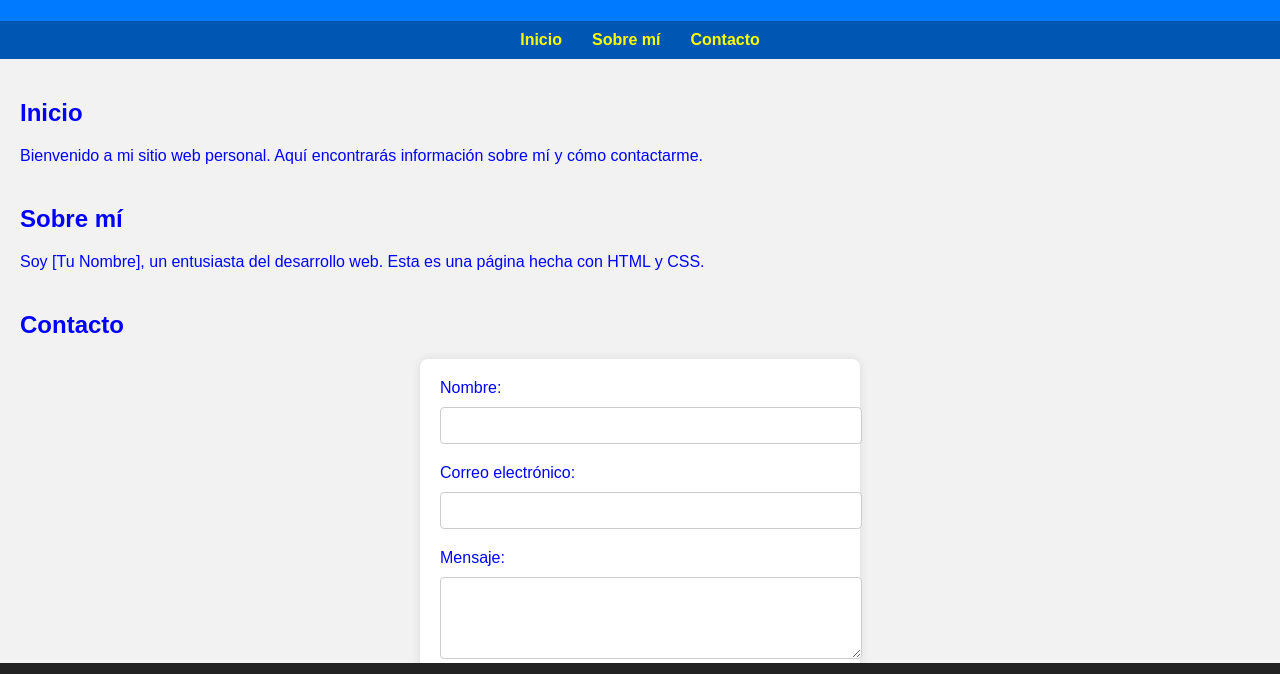
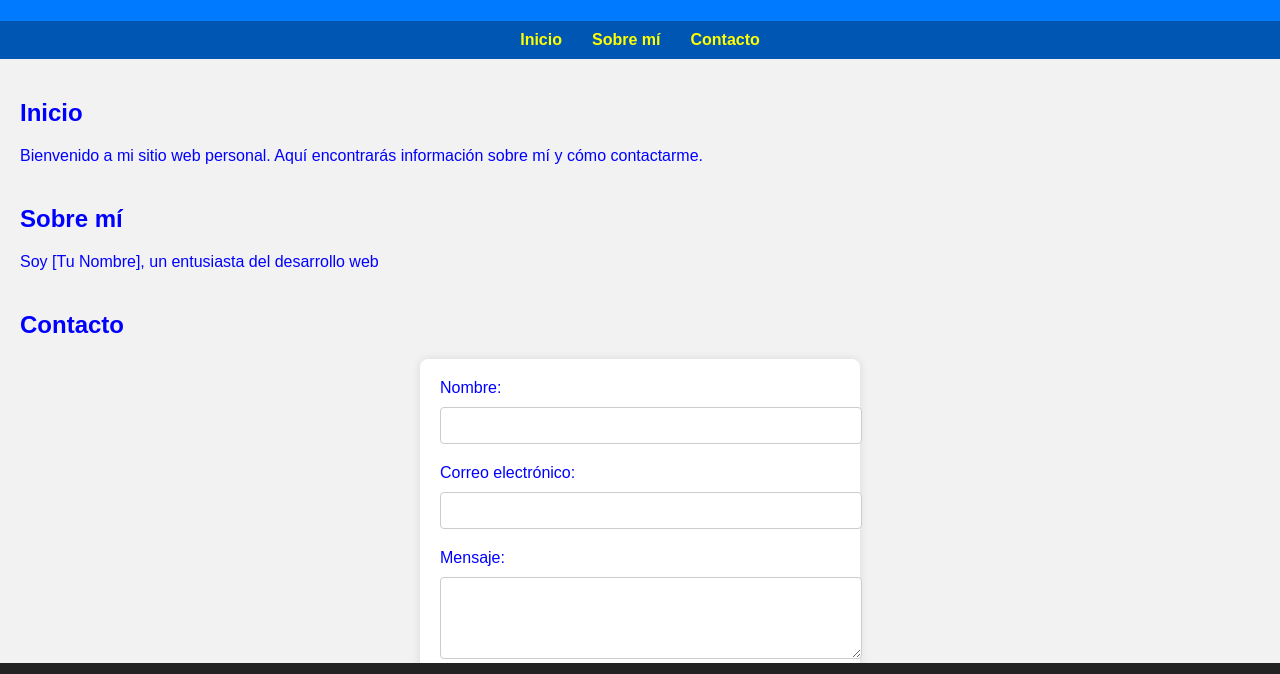
Before and after one commit to SirTorvik/mi-pagina-web, a plain HTML site: page index.html in a window 1280 px wide. Shown: the part 99-773 px from the top of the page. Drawn offline with Linux system fonts and the light colour scheme.

Commit message:
Add files via upload

```diff
--- a/index.html
+++ b/index.html
@@ -109,7 +109,7 @@
 
     <section id="sobre-mi">
       <h2>Sobre mí</h2>
-      <p>Soy [Tu Nombre], un entusiasta del desarrollo web. Esta es una página hecha con HTML y CSS.</p>
+      <p>Soy [Tu Nombre], un entusiasta del desarrollo web</p>
     </section>
 
     <section id="contacto">
```
